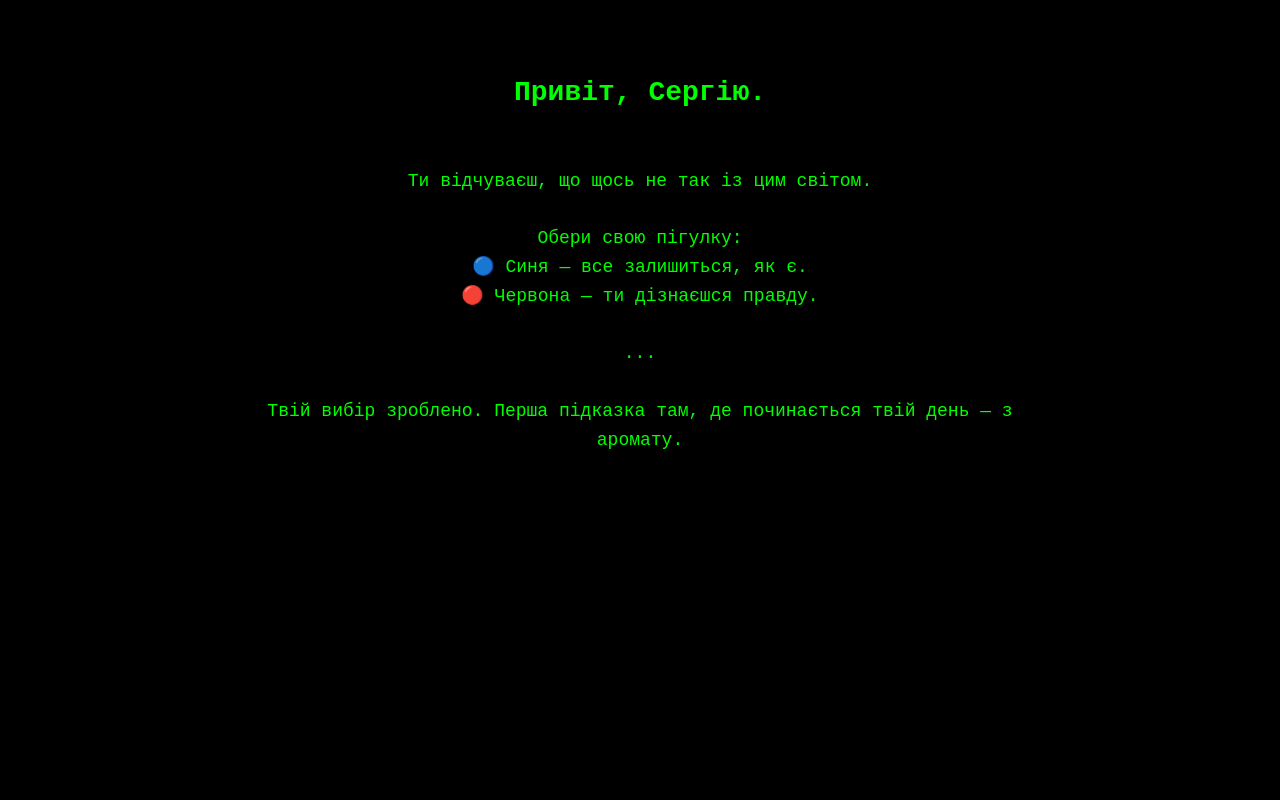
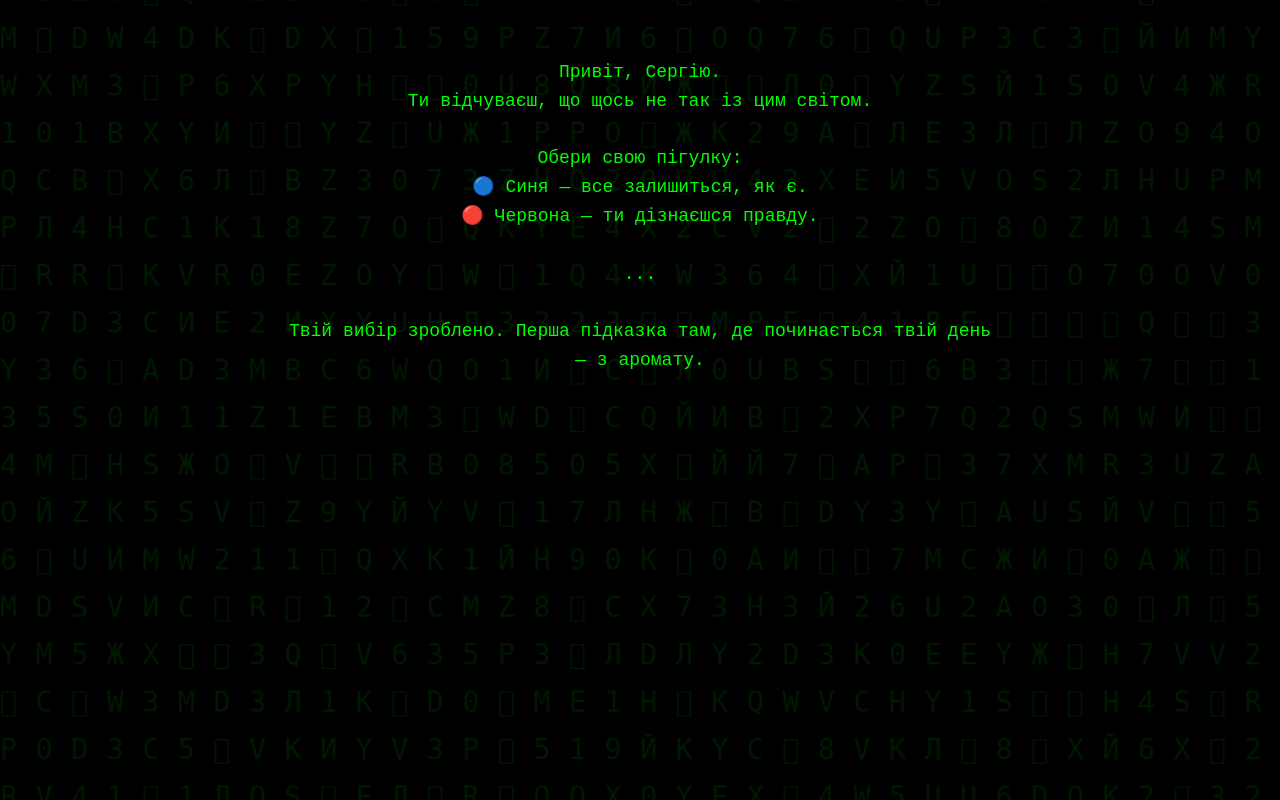
Before and after one commit to darynavynychuk-hash/Matrix-quest_1, a plain HTML site: page Вступ.html in a window 1280 px wide. Drawn offline with Linux system fonts and the light colour scheme.

Commit message:
Add files via upload

```diff
--- a/Вступ.html
+++ b/Вступ.html
@@ -1,36 +1,45 @@
-
 <!DOCTYPE html>
 <html lang="uk">
 <head>
     <meta charset="UTF-8">
-    <title>Матриця: Початок</title>
+    <title>Вступ</title>
     <style>
+html, body {
+    margin: 0;
+    padding: 0;
+    height: 100%;
+    background-color: black;
+}
 body {
-            background-color: black;
+    background-image: url('matrix_rain_10percent.png');
+    background-size: cover;
+    background-repeat: no-repeat;
+    background-position: center;
+    font-family: 'Courier New', Courier, monospace;
     color: #00FF00;
-            font-family: 'Courier New', Courier, monospace;
-            padding: 50px;
     text-align: center;
 }
 .container {
-            max-width: 800px;
+    max-width: 720px;
     margin: 0 auto;
+    padding: 40px 20px 60px;
 }
-        h1 {
-            font-size: 28px;
-            margin-bottom: 30px;
+.code {
+    font-weight: bold;
+    margin-bottom: 16px;
+    letter-spacing: 1px;
 }
 p {
     font-size: 18px;
     line-height: 1.6;
     white-space: pre-wrap;
+    word-break: keep-all;
 }
 </style>
 </head>
 <body>
     <div class="container">
-        <h1>Привіт, Сергію.</h1>
-        <p>
+        <p>Привіт, Сергію.
 Ти відчуваєш, що щось не так із цим світом.
 
 Обери свою пігулку:
@@ -39,8 +48,7 @@
 
 ...
 
-Твій вибір зроблено. Перша підказка там, де починається твій день — з аромату.
-        </p>
+Твій вибір зроблено. Перша підказка там, де починається твій день — з аромату.</p>
     </div>
 </body>
 </html>
```
Lines whose indentation alone changed are shown as unchanged.
